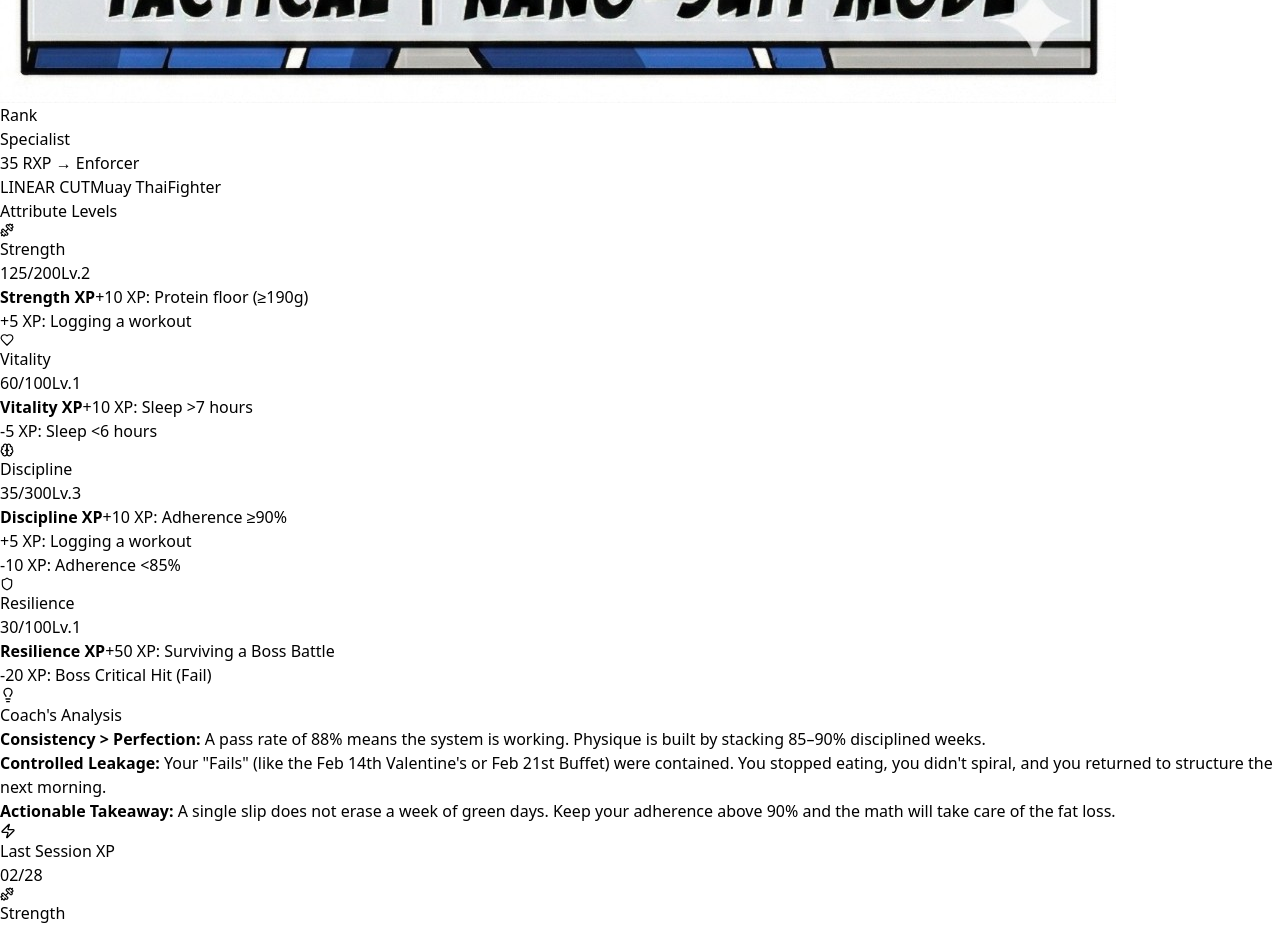
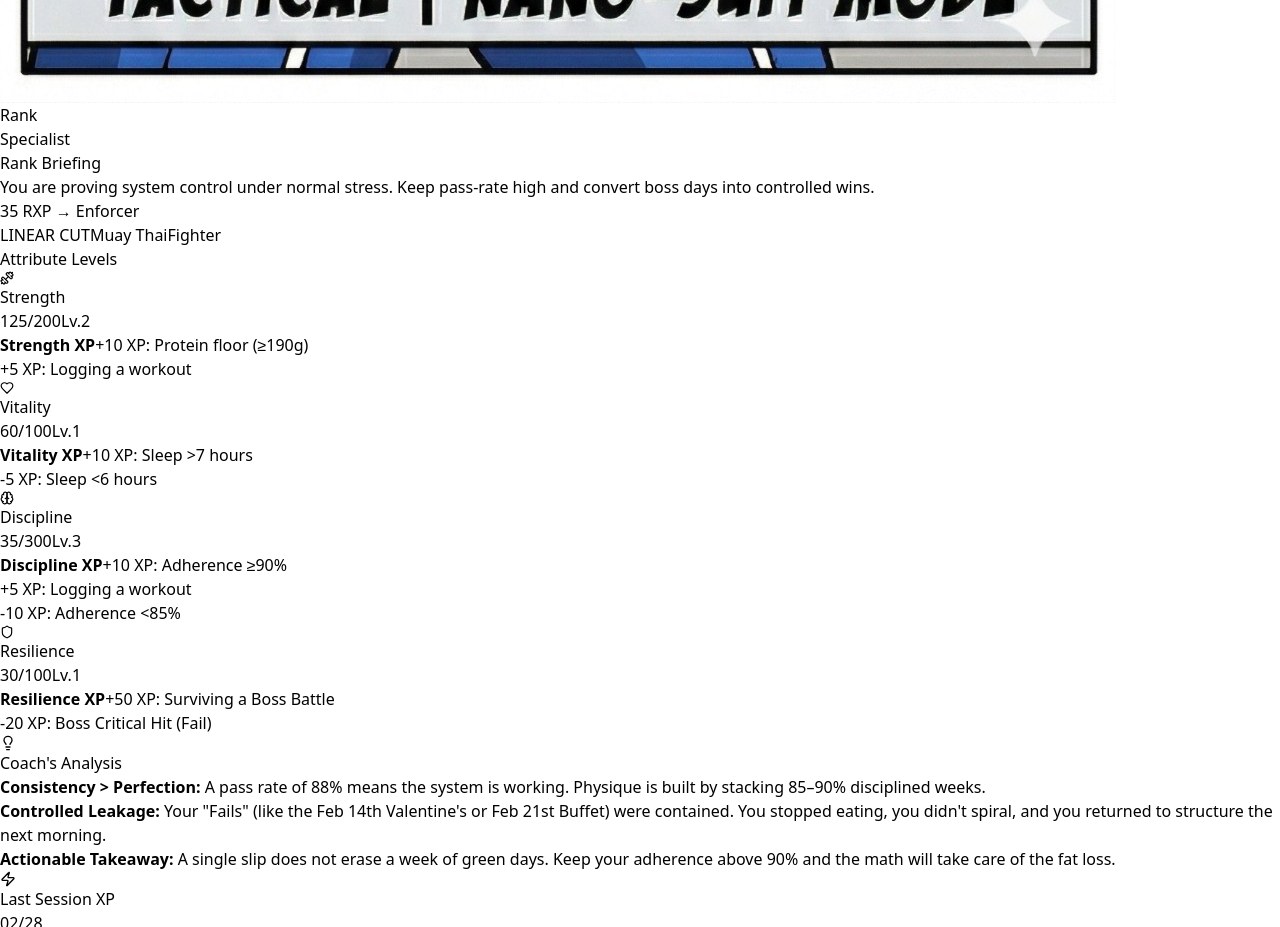
Before and after one commit to Automatic365/weight_cut_dashboard, a React (Vite) app: page / in a window 1280 px wide. Shown: the part 6520-7447 px from the top of the page. Built offline with nearby package versions, Linux system fonts and the light colour scheme.

Commit message:
Add hover briefing tooltip for hero rank

```diff
--- a/src/components/HeroIdentitySection.tsx
+++ b/src/components/HeroIdentitySection.tsx
@@ -50,6 +50,18 @@ const Tag: React.FC<{ label: string }> = ({ label }) => (
   </span>
 );
 
+function getRankWriteup(rank: string): string {
+  const byRank: Record<string, string> = {
+    Trainee: 'Building baseline discipline. The win condition is stacking clean Pass days and avoiding streak breaks.',
+    Operator: 'Execution is becoming consistent. Focus on boring repeatability and tighter recovery to keep momentum.',
+    Specialist: 'You are proving system control under normal stress. Keep pass-rate high and convert boss days into controlled wins.',
+    Enforcer: 'High reliability tier. Preserve structure during volatility days; this is where physique change compounds quickly.',
+    Vanguard: 'Elite consistency zone. Small leaks now matter most, so guard sleep and protein to protect the streak engine.',
+    Ghost: 'Top rank. You execute without drama. Maintain standards and mentor your own future decisions with data-first discipline.',
+  };
+  return byRank[rank] ?? 'Consistency rank derived from your long-term execution, streak integrity, and boss-day outcomes.';
+}
+
 const HeroIdentitySection: React.FC<HeroIdentitySectionProps> = ({
   latestAttributes, radarData, tier, rankState,
 }) => {
@@ -91,8 +103,22 @@ const HeroIdentitySection: React.FC<HeroIdentitySectionProps> = ({
           {/* Rank */}
           <div className="text-center">
             <div className="text-[9px] text-slate-500 uppercase tracking-widest mb-0.5">Rank</div>
-            <div className="text-xs font-black text-amber-400 uppercase tracking-wider">
-              {rankState.currentRank}
+            <div className="relative inline-flex group">
+              <button
+                type="button"
+                className="text-xs font-black text-amber-400 uppercase tracking-wider cursor-help"
+                aria-label={`Current rank: ${rankState.currentRank}`}
+              >
+                {rankState.currentRank}
+              </button>
+              <div className="pointer-events-none absolute z-30 hidden group-hover:block group-focus-within:block top-full mt-2 left-1/2 -translate-x-1/2 w-56 rounded-md border border-slate-700 bg-slate-900 text-left shadow-xl">
+                <div className="px-2 py-1 border-b border-slate-700 text-[9px] uppercase tracking-widest text-amber-300 font-bold">
+                  Rank Briefing
+                </div>
+                <div className="px-2 py-1.5 text-[10px] text-slate-200 leading-relaxed">
+                  {getRankWriteup(rankState.currentRank)}
+                </div>
+              </div>
             </div>
             {rankState.xpToNextRank !== null && (
               <>
```
